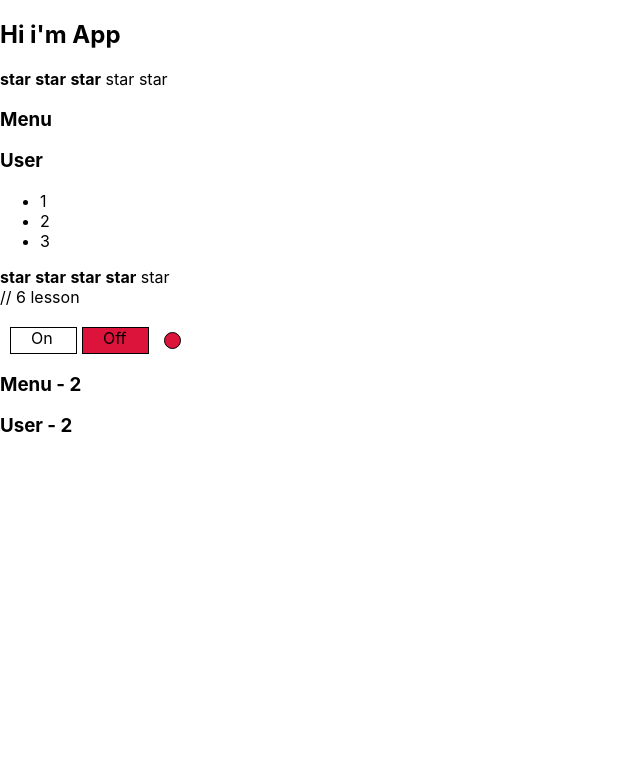
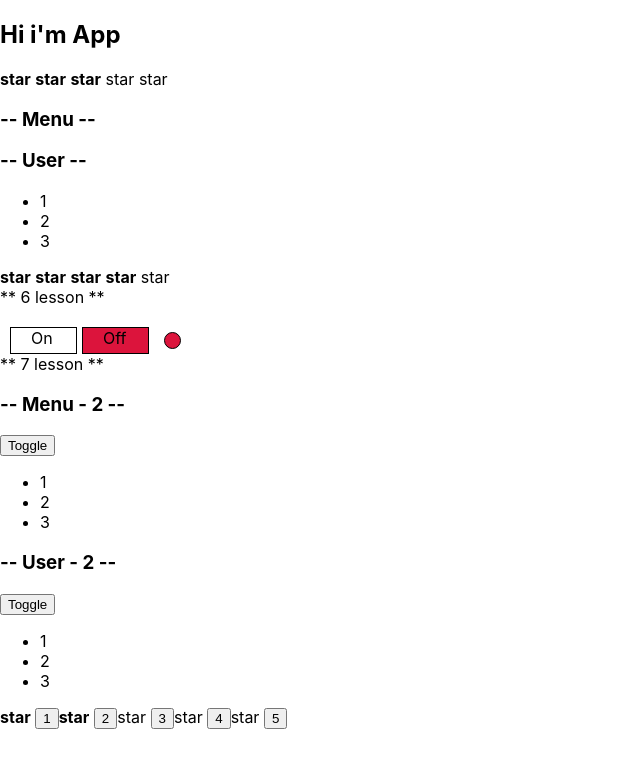
Before and after one commit to antonnur/it-kamasutra-examples, a React (Create React App) app: page / in a window 1280 px wide. Shown: the top 768 px of the page, without its empty margins (0-640 px from the left). Built offline with nearby package versions, Linux system fonts and the light colour scheme.

Commit message:
PC Home 7 lesson

```diff
--- a/src/App.tsx
+++ b/src/App.tsx
@@ -4,6 +4,7 @@
 import {Rating} from "./components/Rating/Rating";
 import OnOff from "./components/OnOff/OnOff";
 import {UncontrolledAccordion} from "./components/SelfControlledAccordion/UncontrolledAccordion";
+import {UncontrolledRating} from "./components/SelfControlledRating/UncontrolledRating";
 
 export type TitlePropsType = {
   title: string
@@ -17,10 +18,12 @@
       <Accordion title={'Menu'} collapsed={true}/>
       <Accordion title={'User'} collapsed={false}/>
       <Rating value={4}/>
-      // 6 lesson
+      ** 6 lesson **
       <OnOff/>
+      ** 7 lesson **
       <UncontrolledAccordion title={'Menu - 2'}/>
       <UncontrolledAccordion title={'User - 2'}/>
+      <UncontrolledRating/>
     </div>
   )
 }
--- a/src/components/Accordion/Accordion.tsx
+++ b/src/components/Accordion/Accordion.tsx
@@ -38,7 +38,7 @@
 
 function AccordionTitle(props: TitlePropsType) {
   return (
-    <h3>{props.title}</h3>
+    <h3>-- {props.title} --</h3>
   )
 }
 
--- a/src/components/OnOff/OnOff.tsx
+++ b/src/components/OnOff/OnOff.tsx
@@ -1,5 +1,4 @@
 import React, {useState} from "react";
-import s from './OnOff.module.css'
 
 type PropsType = {}
 
--- a/src/components/SelfControlledAccordion/UncontrolledAccordion.tsx
+++ b/src/components/SelfControlledAccordion/UncontrolledAccordion.tsx
@@ -1,4 +1,4 @@
-import React from "react";
+import React, {useState} from "react";
 import {TitlePropsType} from "../../App";
 
 type AccordionPropsType = {
@@ -10,11 +10,15 @@
 // короткая запись
 export function UncontrolledAccordion(props: AccordionPropsType) {
 
-  const collapsed = true
+  let [collapsed, setCollapsed] = useState(false)
 
   return (
     <div>
       <AccordionTitle title={props.title}/>
+      <button onClick={() => {
+        setCollapsed(!collapsed)
+      }}>Toggle
+      </button>
       {!collapsed && <AccordionBody/>}
     </div>
   )
@@ -22,7 +26,7 @@
 
 function AccordionTitle(props: TitlePropsType) {
   return (
-    <h3>{props.title}</h3>
+    <h3>-- {props.title} --</h3>
   )
 }
 
--- /dev/null
+++ b/src/components/SelfControlledRating/UncontrolledRating.tsx
@@ -0,0 +1,52 @@
+import React, {useState} from "react";
+
+type StarPropsType = {
+  selected: boolean
+}
+
+type RatingPropsType = {
+  // value: 0 | 1 | 2 | 3 | 4 | 5
+}
+
+export function UncontrolledRating(props: RatingPropsType) {
+
+  let [value, setValue] = useState(2)
+
+  return (
+    <div>
+      <Star selected={value > 0}/>
+      <button onClick={() => {
+        setValue(1)
+      }}>1
+      </button>
+      <Star selected={value > 1}/>
+      <button onClick={() => {
+        setValue(2)
+      }}>2
+      </button>
+      <Star selected={value > 2}/>
+      <button onClick={() => {
+        setValue(3)
+      }}>3
+      </button>
+      <Star selected={value > 3}/>
+      <button onClick={() => {
+        setValue(4)
+      }}>4
+      </button>
+      <Star selected={value > 4}/>
+      <button onClick={() => [
+        setValue(5)
+      ]}>5</button>
+    </div>
+  )
+}
+
+function Star(props: StarPropsType) {
+  // if (props.selected === true) //полная запись
+  if (props.selected) {
+    return <span><b>star</b> </span>
+  } else {
+    return <span>star </span>
+  }
+}
```
Also changed, not shown: src/components/OnOff/OnOff.module.css (added).
